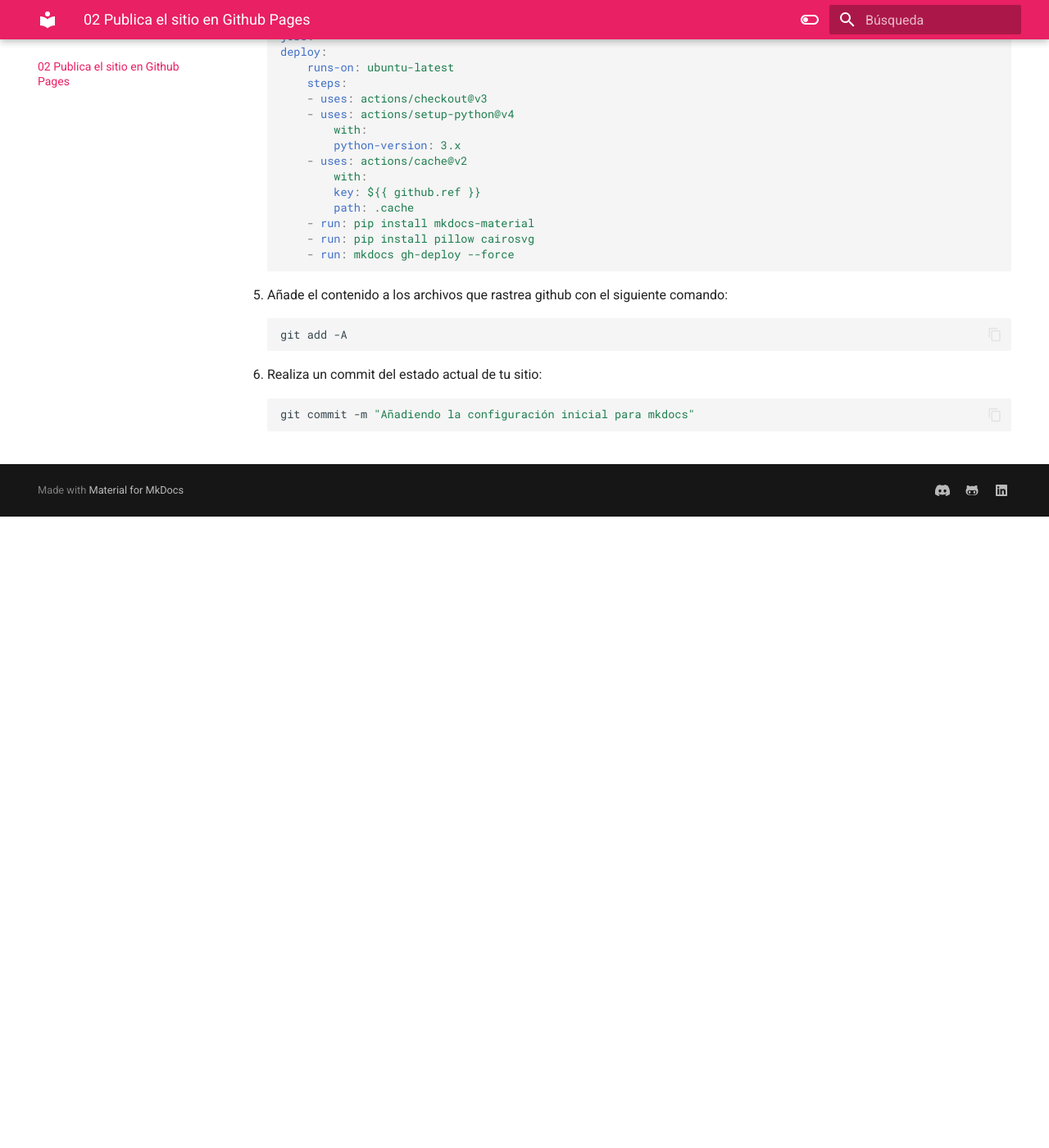
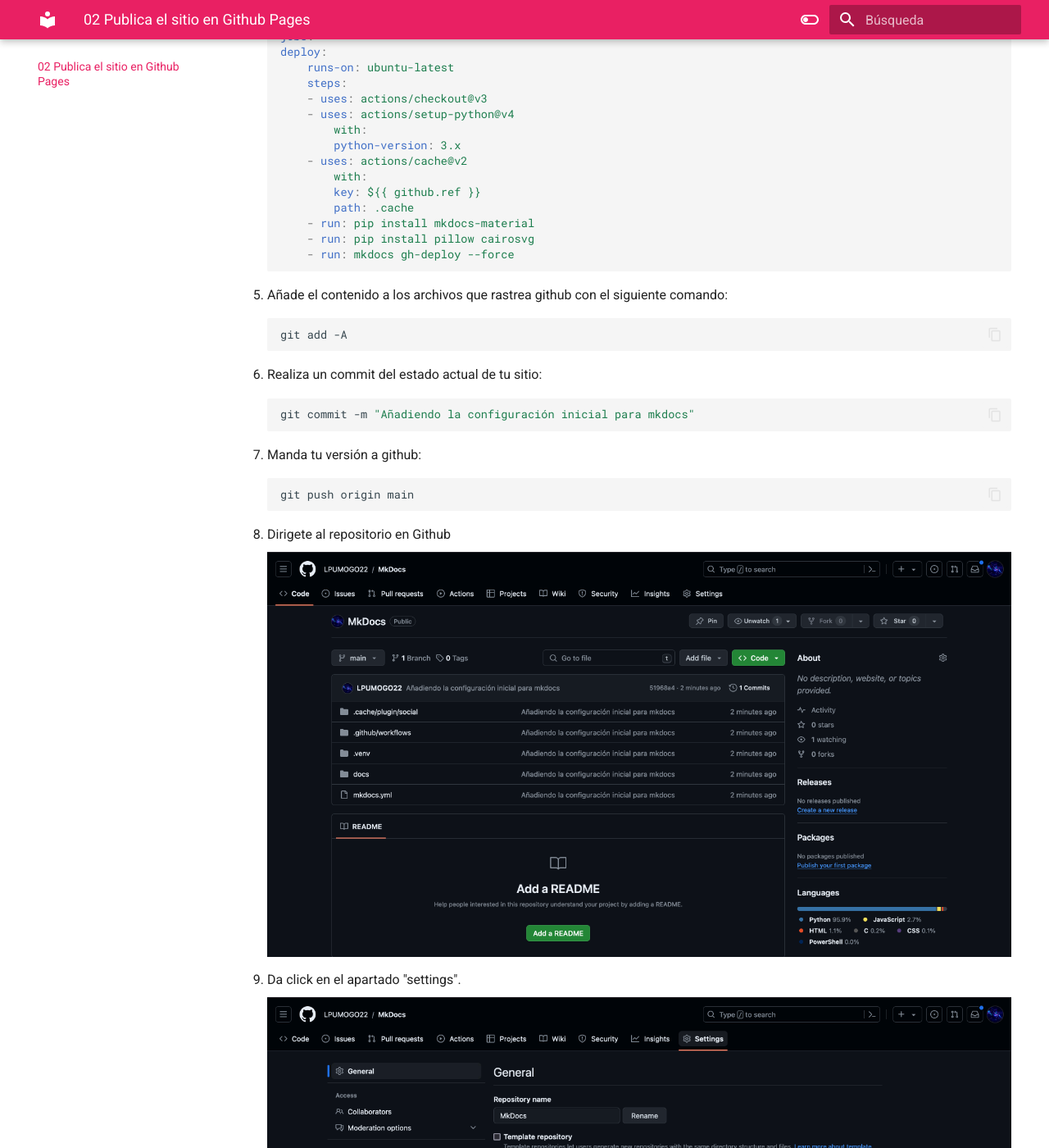
Before and after one commit to LPUM0G0/MkDocs, an MkDocs documentation site: the page built from docs/02-Publica-el-sitio-en-Github-Pages.md, in a window 1280 px wide and 1400 px high, scrolled down 1503 px. Shown: the whole window at 82% size. Built offline with MkDocs 1.6.1 and Material for MkDocs 9.7.7, drawn with Linux system fonts in a browser that asks for light colours; before the commit the page ends 2133 px from its top, so only the background shows below that; some of the changed text lies outside the part shown.

````diff
--- a/docs/02-Publica-el-sitio-en-Github-Pages.md
+++ b/docs/02-Publica-el-sitio-en-Github-Pages.md
@@ -61,3 +61,21 @@
     ```BASH
     git commit -m "Añadiendo la configuración inicial para mkdocs"
     ```
+
+7. Manda tu versión a github:
+
+    ```BASH
+    git push origin main
+    ```
+
+8. Dirigete al repositorio en Github
+
+    ![IMG-28](./assets/28.png)
+
+9. Da click en el apartado "settings".
+
+    ![IMG-29](./assets/29.png)
+
+10. En el menú lateral busca la opción "pages".
+
+    ![IMG-30](./assets/30.png)
````
Also changed, not shown: docs/assets/28.png (added), docs/assets/29.png (added), docs/assets/30.png (added).
